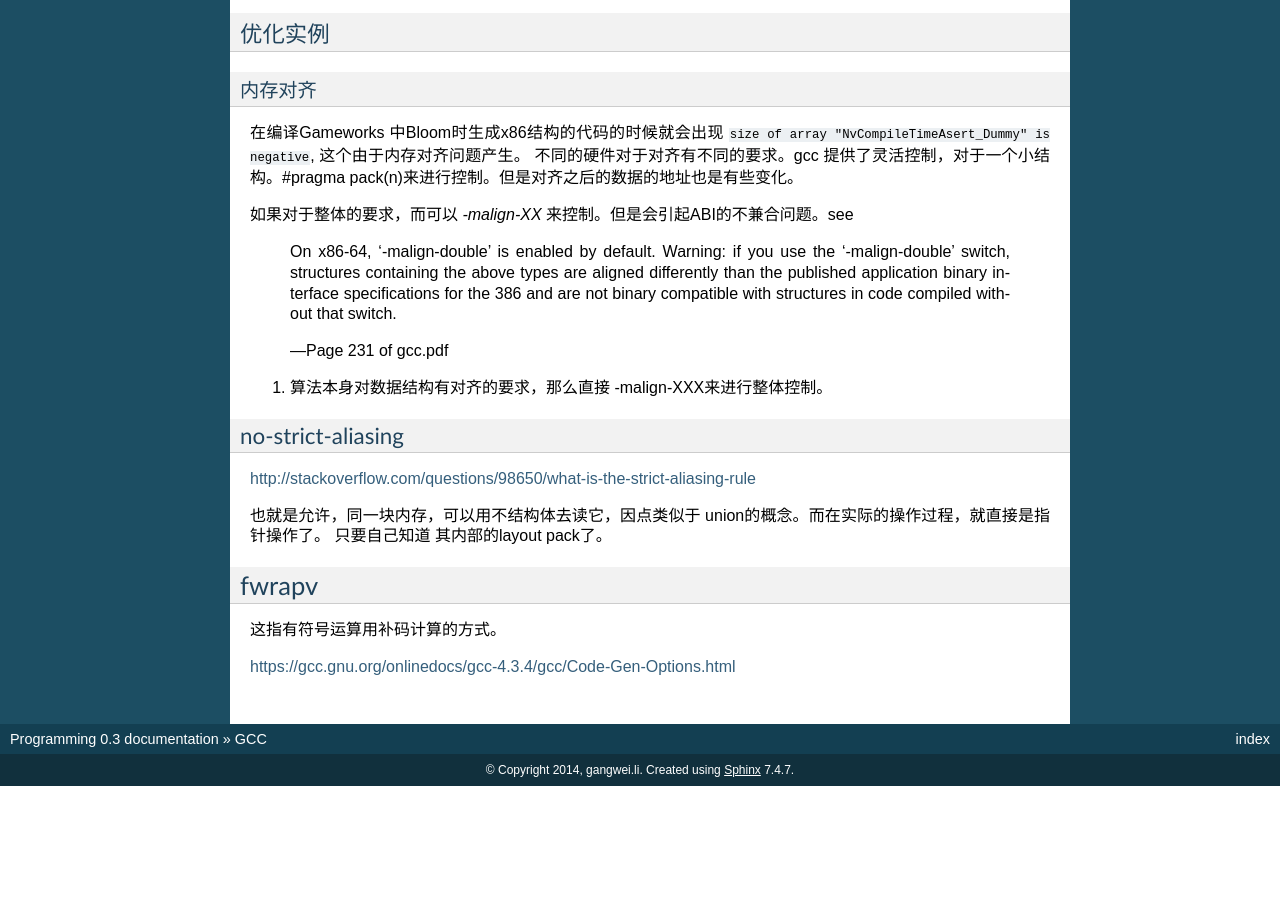
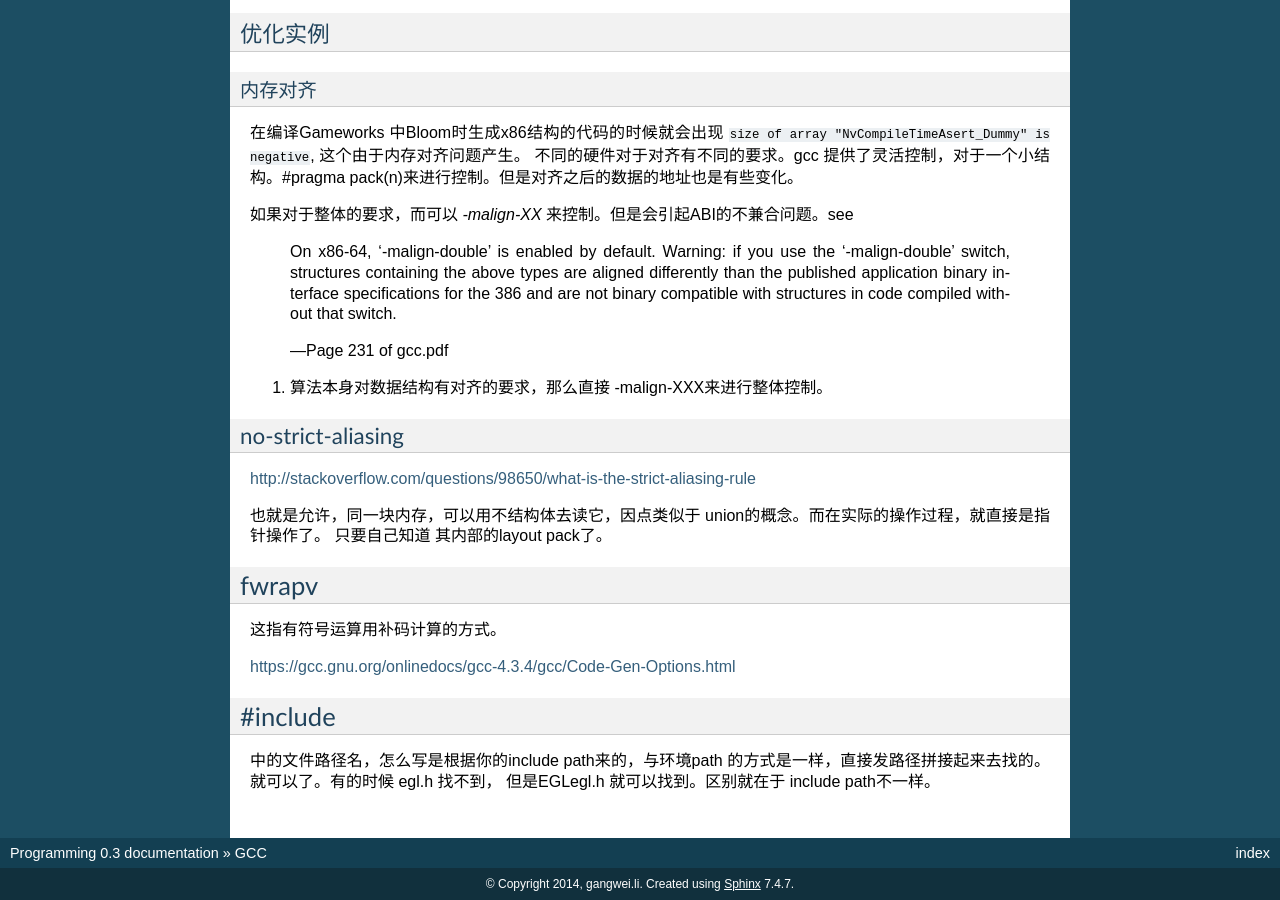
Before and after one commit to gwli/Programming, a Sphinx documentation site: the page built from source/content/Stage_3/Compiler/gcc.rst, in a window 1280 px wide and 900 px high, scrolled down 772 px. Built offline with Sphinx 7.4.7, drawn with Linux system fonts in a browser that asks for light colours; cross-references to code outside the pages are shown as plain code; before the commit the page ends 1558 px from its top, so only the background shows below that.

Commit message:
include 的原理

```diff
--- a/source/content/Stage_3/Compiler/gcc.rst
+++ b/source/content/Stage_3/Compiler/gcc.rst
@@ -69,3 +69,10 @@ fwrapv
 这指有符号运算用补码计算的方式。
 
 https://gcc.gnu.org/onlinedocs/gcc-4.3.4/gcc/Code-Gen-Options.html
+
+
+#include
+========
+
+中的文件路径名，怎么写是根据你的include path来的，与环境path 的方式是一样，直接发路径拼接起来去找的。
+就可以了。有的时候 egl.h 找不到， 但是EGL\egl.h 就可以找到。区别就在于 include path不一样。
```
